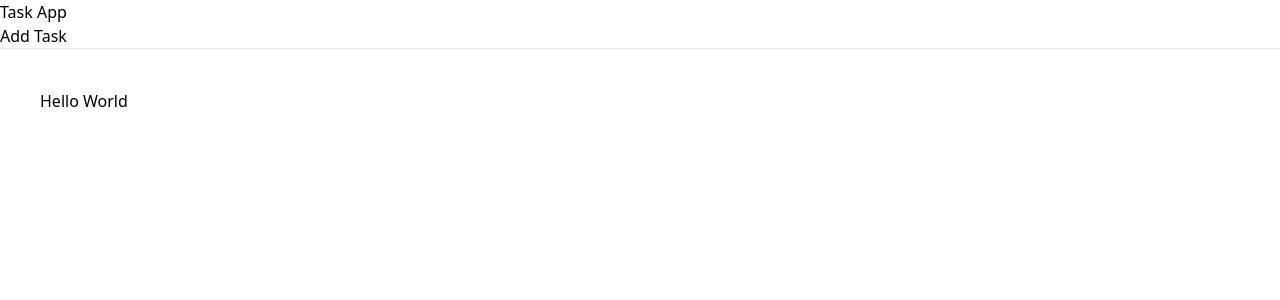
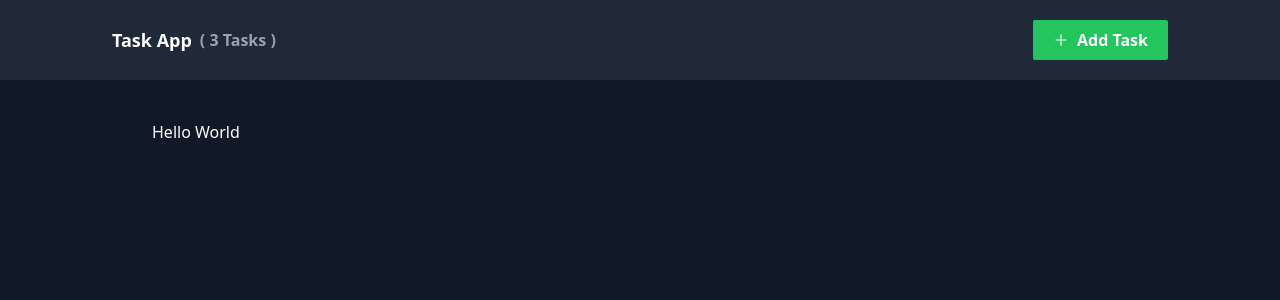
Before and after one commit to TamaCode/task_manager_nextjs, a Next.js app: page / in a window 1280 px wide. Shown: the top 300 px of the page. Built offline with nearby package versions, Linux system fonts and the light colour scheme.

Commit message:
Agrego estilos al componente Layout

```diff
--- a/package.json
+++ b/package.json
@@ -12,7 +12,8 @@
   "dependencies": {
     "next": "13.0.2",
     "react": "18.2.0",
-    "react-dom": "18.2.0"
+    "react-dom": "18.2.0",
+    "react-icons": "^4.6.0"
   },
   "devDependencies": {
     "tailwindcss": "^3.2.2"
--- a/src/components/Layout.js
+++ b/src/components/Layout.js
@@ -1,16 +1,34 @@
-const Layout = ({children}) => {
+import { AiOutlinePlus } from "react-icons/ai";
+import Link from "next/link";
+import { useRouter } from "next/router";
+import { TaskContext } from "../context/taskContext";
+import { useContext } from "react";
+
+const Layout = ({ children }) => {
+  const { tasks } = useContext(TaskContext);
+  const router = useRouter();
+
   return (
-    <div>
-      <header>
-        <h1>Task App</h1>
+    <div className="h-screen bg-gray-900 text-white">
+      <header className="flex items-center  bg-gray-800 flex px-28 py-5">
+        <Link href="/">
+          <h1 className="font-black text-lg">Task App</h1>
+        </Link>
 
-        <div>
-          <button>Add Task</button>
+        <span className="ml-2 text-gray-400 font-bold">{`( ${tasks.length} Tasks )`}</span>
+
+        <div className="flex-grow text-right">
+          <button
+            className="bg-green-500 hover:bg-green-400 px-5 py-2 font-bold rounded-sm inline-flex items-center"
+            onClick={() => router.push("/new")}
+          >
+            <AiOutlinePlus className="mr-2" />
+            Add Task
+          </button>
         </div>
       </header>
-      <hr />
 
-      {children}
+      <main className="px-28">{children}</main>
     </div>
   );
 };
--- a/src/context/taskContext.js
+++ b/src/context/taskContext.js
@@ -3,7 +3,7 @@ import { createContext, useState } from "react";
 export const TaskContext = createContext();
 
 export const TasksProvider = ({ children }) => {
-  const [tasks, setTasks] = useState([]);
+  const [tasks, setTasks] = useState([{}, {}, {}]);
 
   return(
     <TaskContext.Provider value={{tasks}}>
--- a/src/styles/globals.css
+++ b/src/styles/globals.css
@@ -528,3 +528,116 @@ video {
 .m-10 {
   margin: 2.5rem;
 }
+
+.mr-2 {
+  margin-right: 0.5rem;
+}
+
+.ml-2 {
+  margin-left: 0.5rem;
+}
+
+.flex {
+  display: flex;
+}
+
+.inline-flex {
+  display: inline-flex;
+}
+
+.h-screen {
+  height: 100vh;
+}
+
+.flex-grow {
+  flex-grow: 1;
+}
+
+.grow {
+  flex-grow: 1;
+}
+
+.items-center {
+  align-items: center;
+}
+
+.rounded-sm {
+  border-radius: 0.125rem;
+}
+
+.bg-green-300 {
+  --tw-bg-opacity: 1;
+  background-color: rgb(134 239 172 / var(--tw-bg-opacity));
+}
+
+.bg-gray-800 {
+  --tw-bg-opacity: 1;
+  background-color: rgb(31 41 55 / var(--tw-bg-opacity));
+}
+
+.bg-gray-900 {
+  --tw-bg-opacity: 1;
+  background-color: rgb(17 24 39 / var(--tw-bg-opacity));
+}
+
+.bg-green-500 {
+  --tw-bg-opacity: 1;
+  background-color: rgb(34 197 94 / var(--tw-bg-opacity));
+}
+
+.px-3 {
+  padding-left: 0.75rem;
+  padding-right: 0.75rem;
+}
+
+.py-2 {
+  padding-top: 0.5rem;
+  padding-bottom: 0.5rem;
+}
+
+.px-28 {
+  padding-left: 7rem;
+  padding-right: 7rem;
+}
+
+.py-5 {
+  padding-top: 1.25rem;
+  padding-bottom: 1.25rem;
+}
+
+.px-5 {
+  padding-left: 1.25rem;
+  padding-right: 1.25rem;
+}
+
+.text-right {
+  text-align: right;
+}
+
+.text-lg {
+  font-size: 1.125rem;
+  line-height: 1.75rem;
+}
+
+.font-black {
+  font-weight: 900;
+}
+
+.font-bold {
+  font-weight: 700;
+}
+
+.text-white {
+  --tw-text-opacity: 1;
+  color: rgb(255 255 255 / var(--tw-text-opacity));
+}
+
+.text-gray-400 {
+  --tw-text-opacity: 1;
+  color: rgb(156 163 175 / var(--tw-text-opacity));
+}
+
+.hover\:bg-green-400:hover {
+  --tw-bg-opacity: 1;
+  background-color: rgb(74 222 128 / var(--tw-bg-opacity));
+}
```
Also changed, not shown: 1 other file (tests, documents, lock files or other folders).
